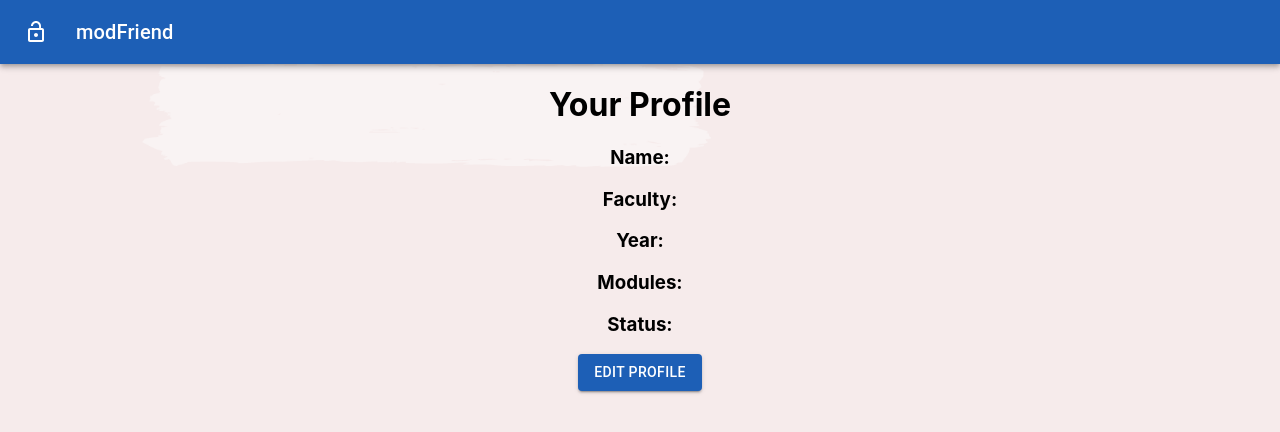
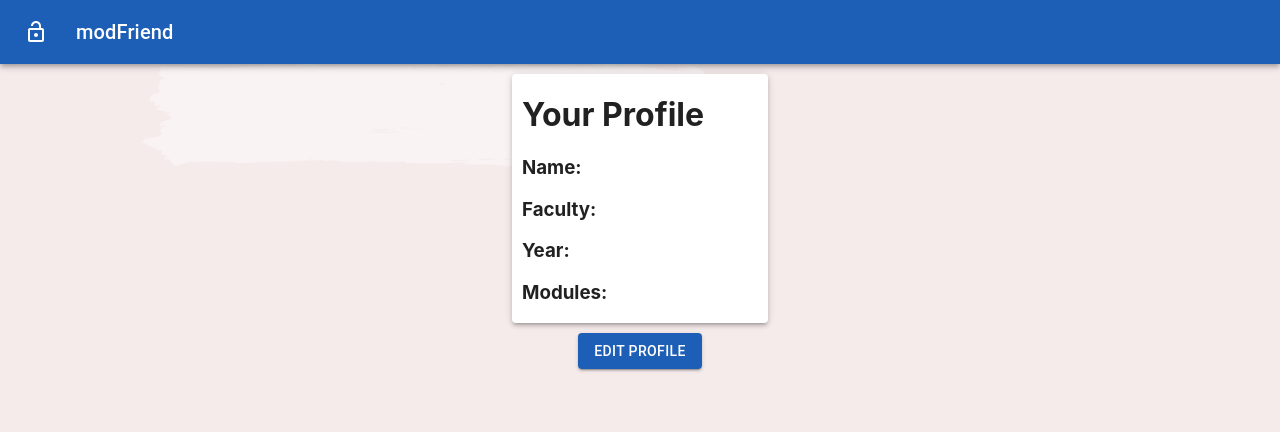
Before and after one commit to itsyme/modfriend, a React (Create React App) app: page /MyProfile in a window 1280 px wide. Shown: the top 432 px of the page. Built offline with nearby package versions, Linux system fonts and the light colour scheme; no server answers.

Commit message:
design changes

```diff
--- a/src/components/Chat/Chat.js
+++ b/src/components/Chat/Chat.js
@@ -47,7 +47,6 @@ for (let i = 0; i < friend.length; i++) {
 
     return (
       <>
-
         <h1>
             Chatting with {name}!
         </h1>
--- a/src/components/Chat/Chat.module.css
+++ b/src/components/Chat/Chat.module.css
@@ -1,13 +1,14 @@
 .row {
     display:flex;
     flex-direction:row;
+    margin-left: 5px;
 }
 
 .chatRoom {
+    margin-left: 10px;
     padding-left: 20px;
     width: 80%;
     background-color: white;
-    border: 1px black solid ;
     border-radius: 5px;
     padding: 5px;
 }
--- a/src/components/ChatRoom/ChatRoom.js
+++ b/src/components/ChatRoom/ChatRoom.js
@@ -3,6 +3,7 @@ import { firebase } from "@firebase/app";
 import { useState , useRef } from 'react';
 import { useCollectionData } from 'react-firebase-hooks/firestore';
 import styles from './ChatRoom.module.css';
+import { queryByDisplayValue } from "@testing-library/react";
 
 export default function ChatRoom(props) {
     const dummy = useRef();
--- a/src/components/ChatTile/ChatTile.module.css
+++ b/src/components/ChatTile/ChatTile.module.css
@@ -1,4 +1,5 @@
 .chatTile {
     max-width: 275px;
     min-width: 200px;
+    padding-left: 5px;
 }
--- a/src/components/Matching/MatchingLayout.js
+++ b/src/components/Matching/MatchingLayout.js
@@ -7,15 +7,13 @@ import {
 import { firebase } from "@firebase/app";
 import { Alert } from '@material-ui/lab';
 import DeleteOutlined from '@material-ui/icons/DeleteOutlined'
-import Fab from '@material-ui/core/Fab';
-import AddIcon from '@material-ui/icons/Add';
 import Dialog from '@material-ui/core/Dialog';
 import DialogActions from '@material-ui/core/DialogActions';
 import DialogContent from '@material-ui/core/DialogContent';
-import DialogContentText from '@material-ui/core/DialogContentText';
 import DialogTitle from '@material-ui/core/DialogTitle';
 import Snackbar from '@material-ui/core/Snackbar';
 import CloseIcon from '@material-ui/icons/Close';
+import styles from './MatchingLayout.module.css';
 
 const useStyles = makeStyles((theme) => ({
   root: {
@@ -211,7 +209,7 @@ export default function CheckboxListSecondary() {
   }
 
   return (
-    <div>
+    <div className = {styles.modules}>
       <List dense className={classes.root}>
         {error && <Alert severity="error">{error}</Alert>}
         {userMods.map((value) => {
@@ -247,7 +245,7 @@ export default function CheckboxListSecondary() {
                 open={openUndo}
                 autoHideDuration={6000}
                 onClose={handleCloseUndo}
-                message="Note archived"
+                message="Mod deleted"
                 action={
                   <React.Fragment>
                     <Button color="secondary" size="small" onClick={handleUndo}>
@@ -263,7 +261,7 @@ export default function CheckboxListSecondary() {
           );
         })}
         <div>
-          <Button variant="outlined" color="primary" onClick={handleClickOpen}>
+          <Button variant="outlined" color="primary" onClick={handleClickOpen} style = {{marginLeft: '10px'}}>
             Add Modules
           </Button>
           <Dialog open={open} onClose={handleClose} aria-labelledby="form-dialog-title">
@@ -290,7 +288,7 @@ export default function CheckboxListSecondary() {
           </Dialog>
         </div>
       </List>
-      <Button onClick={handleMatch} variant="contained" style={{ background: "#1D5FB6", color: "white" }}>
+      <Button onClick={handleMatch} variant="contained" style={{ marginTop: '5px', background: "#1D5FB6", color: "white" }}>
         Match!
       </Button>
     </div>
--- /dev/null
+++ b/src/components/Matching/MatchingLayout.module.css
@@ -0,0 +1,7 @@
+.modules {
+    display: flex;
+
+    align-items: center;
+    flex-direction: column;
+
+}
--- a/src/components/MyProfile/MyProfile.js
+++ b/src/components/MyProfile/MyProfile.js
@@ -1,7 +1,8 @@
-import { useEffect, useState } from "react"
+import { useState } from "react"
 import { firebase } from "@firebase/app"
-import { Button } from '@material-ui/core';
+import { Button, Paper } from '@material-ui/core';
 import { Link } from 'react-router-dom';
+import styles from './MyProfile.module.css';
 
 function MyProfile() {
     const [name, setName] = useState("")
@@ -30,7 +31,8 @@ function MyProfile() {
 
     return (
         <>
-            <center>
+            <Paper elevation = {3} className = {styles.profileData}>
+                <div>
                 <h1>
                     Your Profile
                 </h1>
@@ -48,9 +50,9 @@ function MyProfile() {
 
                 </h3>
                 <div> {modules.map(modules => (<p key={modules}> {modules} </p>))} </div>
-                <h3>
-                    Status:
-                </h3>
+                </div>
+                </Paper>
+                <center>
                 <Button
                     style={{ background: "#1D5FB6", color: "white" }}
                     variant="contained"
@@ -58,15 +60,8 @@ function MyProfile() {
                     to='/ProfileEdit'>
                     Edit Profile
                 </Button>
+                </center>
                 <p />
-                {/* <Button
-        style = {{background: "#1D5FB6", color: "white"}}
-        variant = "contained"
-        component = {Link}
-        to = '/ModSelect'>
-            Edit Mods
-        </Button> */}
-            </center>
         </>
 
     )
--- a/src/components/MyProfile/MyProfile.module.css
+++ b/src/components/MyProfile/MyProfile.module.css
@@ -0,0 +1,11 @@
+.profileData {
+    margin-top: 10px;
+    display: flex;
+    flex-direction: column;
+    align-items: flex-start;
+    margin-left: 40vw;
+    margin-right: 40vw;
+    margin-bottom: 10px;
+    padding-left: 10px;
+    background-color: white;
+}
```
Also changed, not shown: src/components/Matching/Matching.module.css (deleted).
